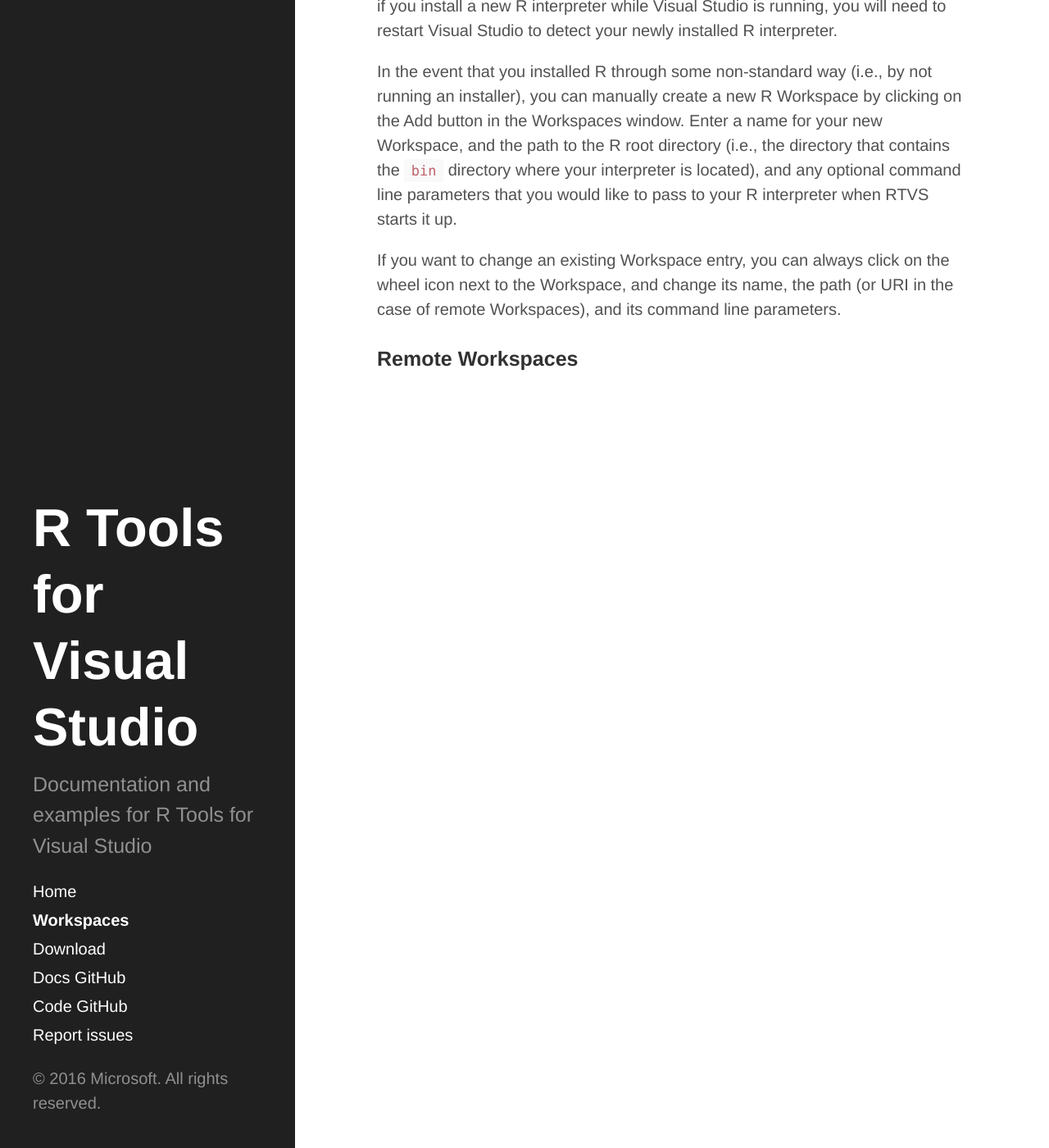
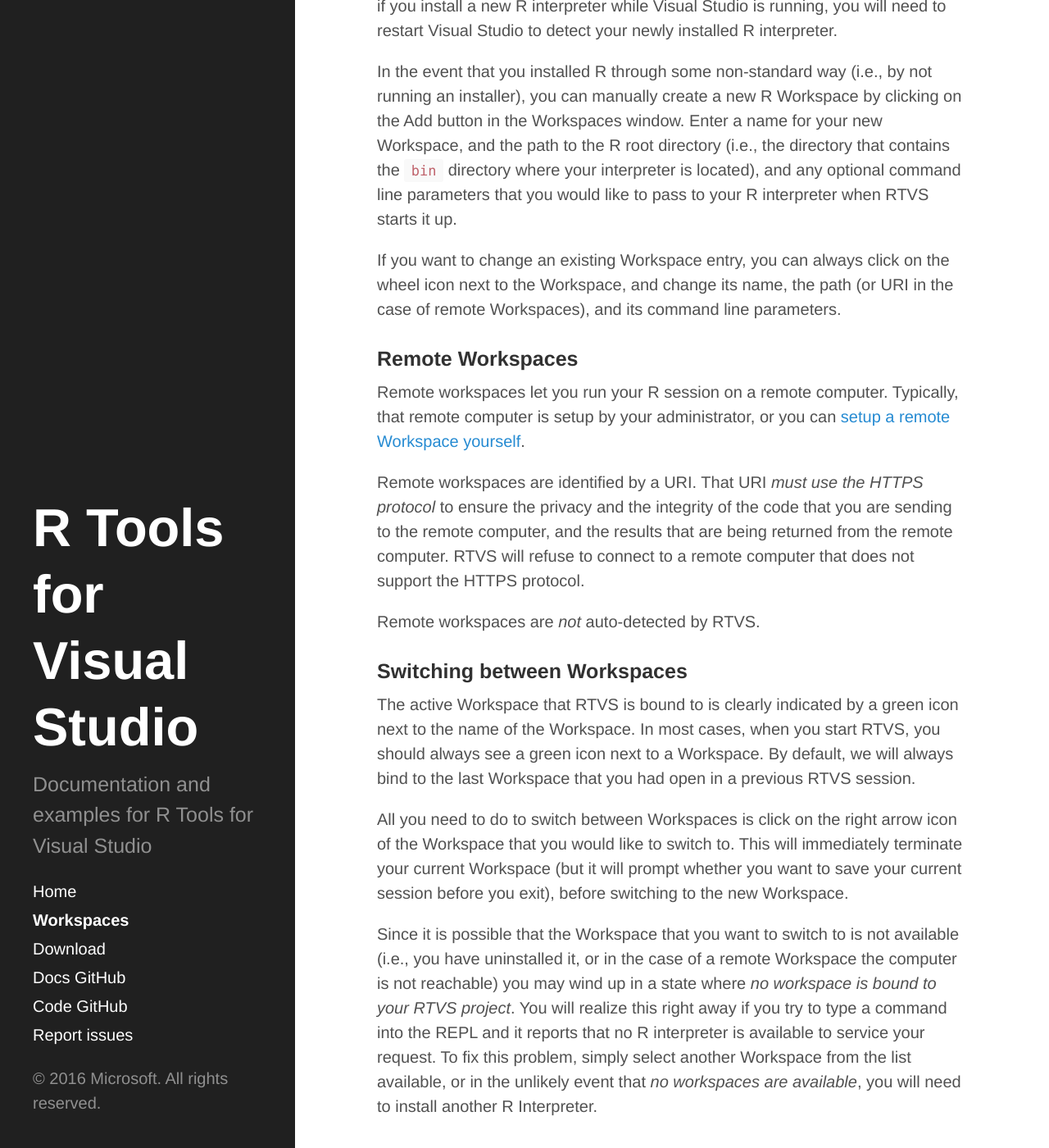
Before and after one commit to microsoft/RTVS-docs, a Jekyll site: the page built from remote execution.md, in a window 1280 px wide and 1400 px high, scrolled down 667 px. Shown: the whole window at 82% size. Built offline with Jekyll 4.4.1, drawn with Linux system fonts in a browser that asks for light colours; our own code applies the rules of GitHub Pages for plain Markdown files.

Commit message:
Added text for remote workspaces and switching between workspaces.

```diff
--- a/remote execution.md
+++ b/remote execution.md
@@ -17,3 +17,17 @@
 If you want to change an existing Workspace entry, you can always click on the wheel icon next to the Workspace, and change its name, the path (or URI in the case of remote Workspaces), and its command line parameters.
 
 ### Remote Workspaces
+
+Remote workspaces let you run your R session on a remote computer. Typically, that remote computer is setup by your administrator, or you can [setup a remote Workspace yourself]().
+
+Remote workspaces are identified by a URI. That URI *must use the HTTPS protocol* to ensure the privacy and the integrity of the code that you are sending to the remote computer, and the results that are being returned from the remote computer. RTVS will refuse to connect to a remote computer that does not support the HTTPS protocol.
+
+Remote workspaces are _not_ auto-detected by RTVS.
+
+### Switching between Workspaces
+
+The active Workspace that RTVS is bound to is clearly indicated by a green icon next to the name of the Workspace. In most cases, when you start RTVS, you should always see a green icon next to a Workspace. By default, we will always bind to the last Workspace that you had open in a previous RTVS session.
+
+All you need to do to switch between Workspaces is click on the right arrow icon of the Workspace that you would like to switch to. This will immediately terminate your current Workspace (but it will prompt whether you want to save your current session before you exit), before switching to the new Workspace.
+
+Since it is possible that the Workspace that you want to switch to is not available (i.e., you have uninstalled it, or in the case of a remote Workspace the computer is not reachable) you may wind up in a state where _no workspace is bound to your RTVS project_. You will realize this right away if you try to type a command into the REPL and it reports that no R interpreter is available to service your request. To fix this problem, simply select another Workspace from the list available, or in the unlikely event that _no workspaces are available_, you will need to install another R Interpreter.
```
